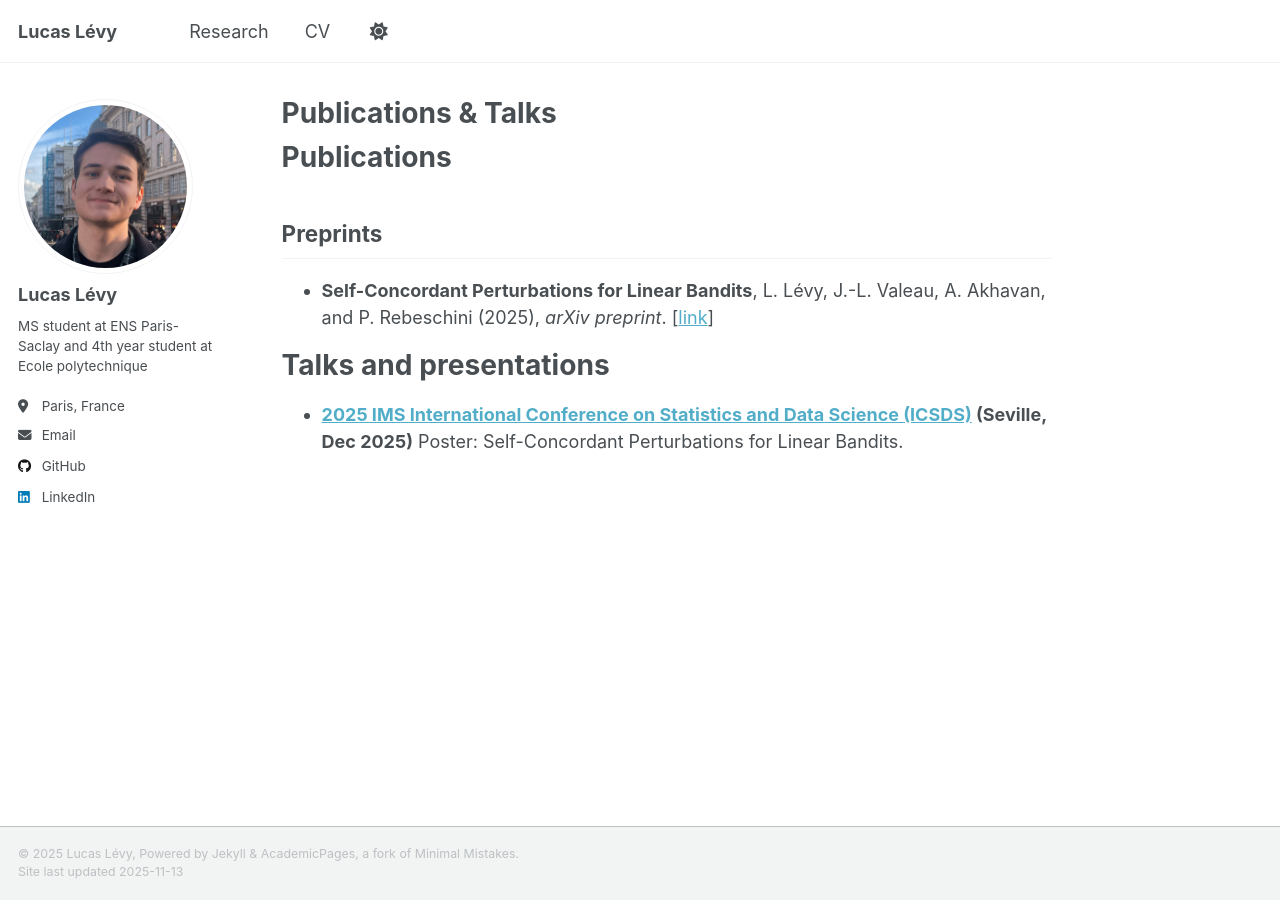
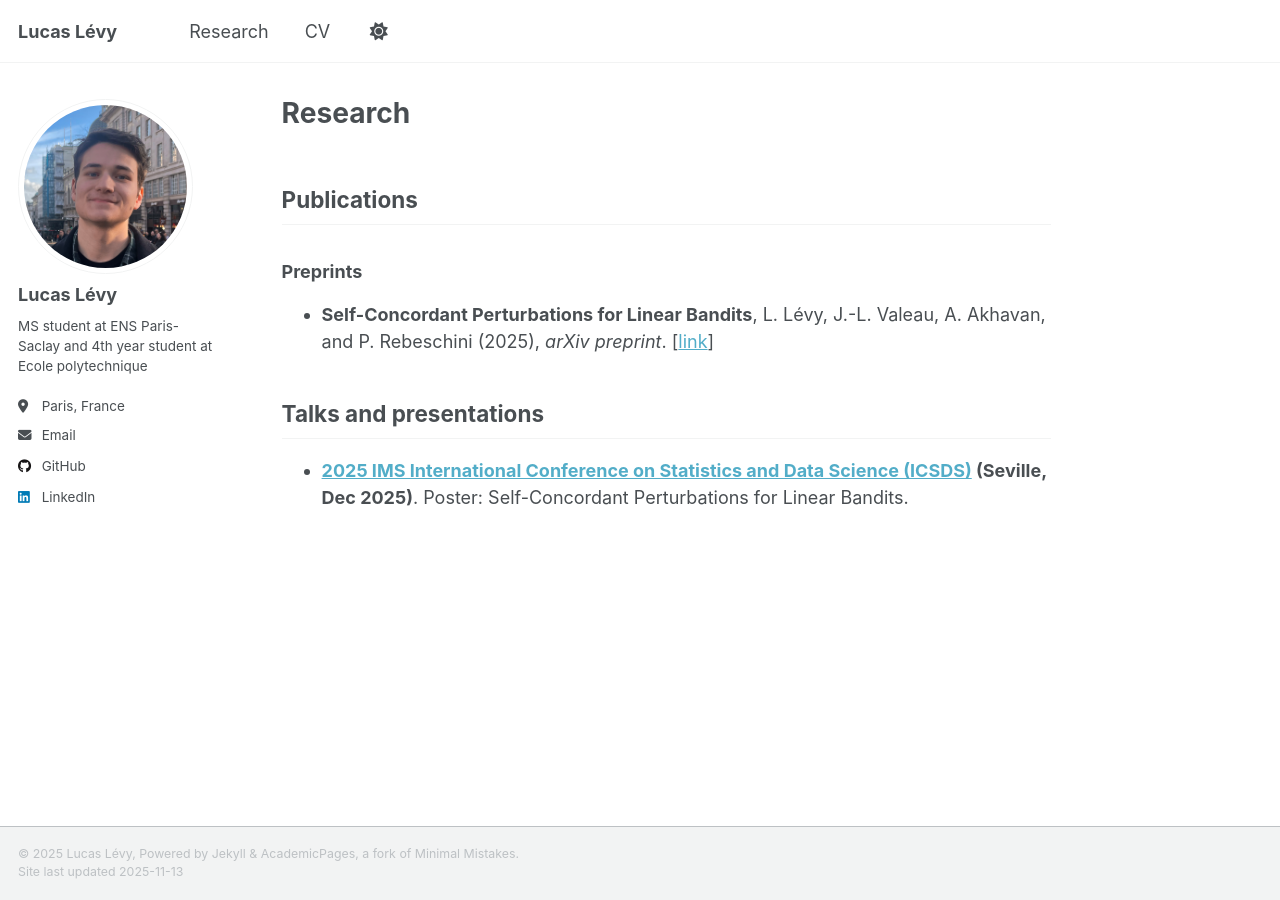
Before and after one commit to lucas-levy/lucas-levy.github.io, a Jekyll site: the page built from _pages/research.md, in a window 1280 px wide. Built offline with Jekyll 4.4.1, drawn with Linux system fonts in a browser that asks for light colours; a script that is not in the unit is left out.

Commit message:
minor update

```diff
--- a/_pages/research.md
+++ b/_pages/research.md
@@ -1,16 +1,16 @@
 ---
 permalink: /research/
-title: "Publications & Talks"
+title: "Research"
 author_profile: true
 redirect_from:
 ---
 
-# Publications
+## Publications
 
-## Preprints
+### Preprints
 
 * **Self-Concordant Perturbations for Linear Bandits**, L. Lévy, J.-L. Valeau, A. Akhavan, and P. Rebeschini (2025), *arXiv preprint*. [[link](https://arxiv.org/abs/2510.24187)]
 
-# Talks and presentations
+## Talks and presentations
 
-* **[2025 IMS International Conference on Statistics and Data Science (ICSDS)](https://sites.google.com/view/ims-icsds2025/) (Seville, Dec 2025)** Poster: Self-Concordant Perturbations for Linear Bandits.
+* **[2025 IMS International Conference on Statistics and Data Science (ICSDS)](https://sites.google.com/view/ims-icsds2025/) (Seville, Dec 2025)**. Poster: Self-Concordant Perturbations for Linear Bandits.
```
